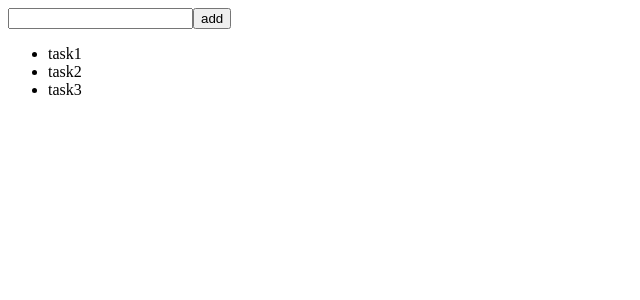
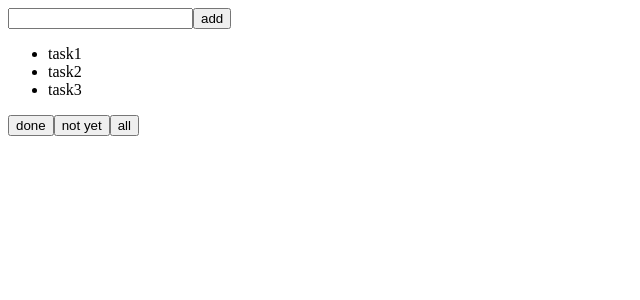
Before and after one commit to reika0717/todo-app2, a React (Create React App) app: page / in a window 1280 px wide. Shown: the top 300 px of the page, without its empty margins (0-640 px from the left). Built offline with nearby package versions, Linux system fonts and the light colour scheme.

Commit message:
add ToggleTask button

```diff
--- a/src/App.js
+++ b/src/App.js
@@ -1,6 +1,7 @@
 import React, { Component } from 'react';
 import MyForm from './components/MyForm'
 import v4 from 'uuid/v4'
+import ToggleButton from './components/ToggleButton'
 
 class App extends Component {
   constructor(props){
@@ -37,6 +38,7 @@ class App extends Component {
 
   addTask(description){
     const tasks = [...this.state.tasks, {id:v4(), description: description, completed: false}]
+     // ↑変数宣言tasksじゃないとなぜか動かない
     const state = {...this.state, tasks}
     this.setState(state)
   }
@@ -55,6 +57,9 @@ class App extends Component {
             >{description}</li>
           ))}
         </ul>
+        <ToggleButton>done</ToggleButton>
+        <ToggleButton>not yet</ToggleButton>
+        <ToggleButton>all</ToggleButton>
       </div>
     );
   }
--- a/src/components/ToggleButton.js
+++ b/src/components/ToggleButton.js
@@ -0,0 +1,7 @@
+import React from 'react'
+
+export default({children}) => {
+  return(
+      <button>{children}</button>
+  )
+}
```
